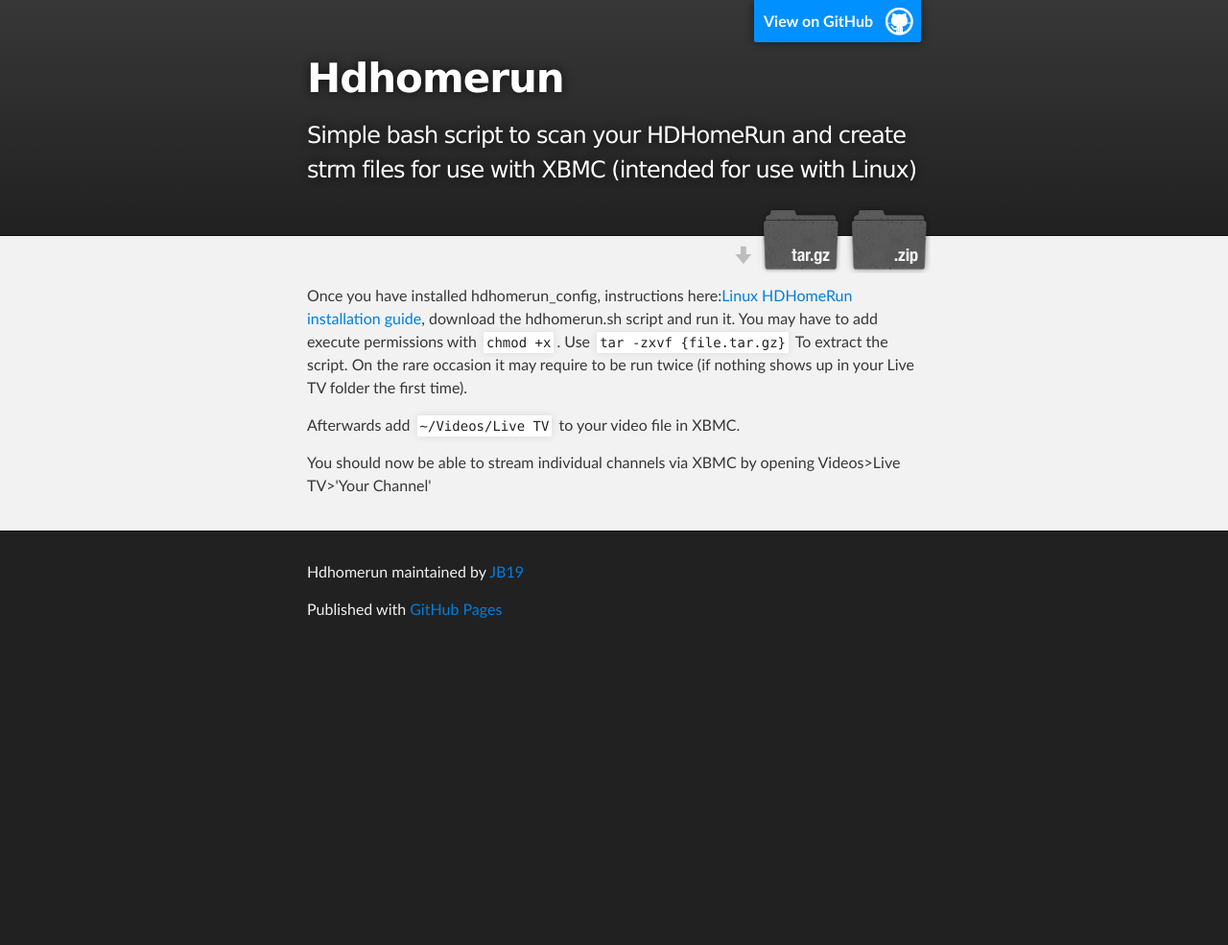
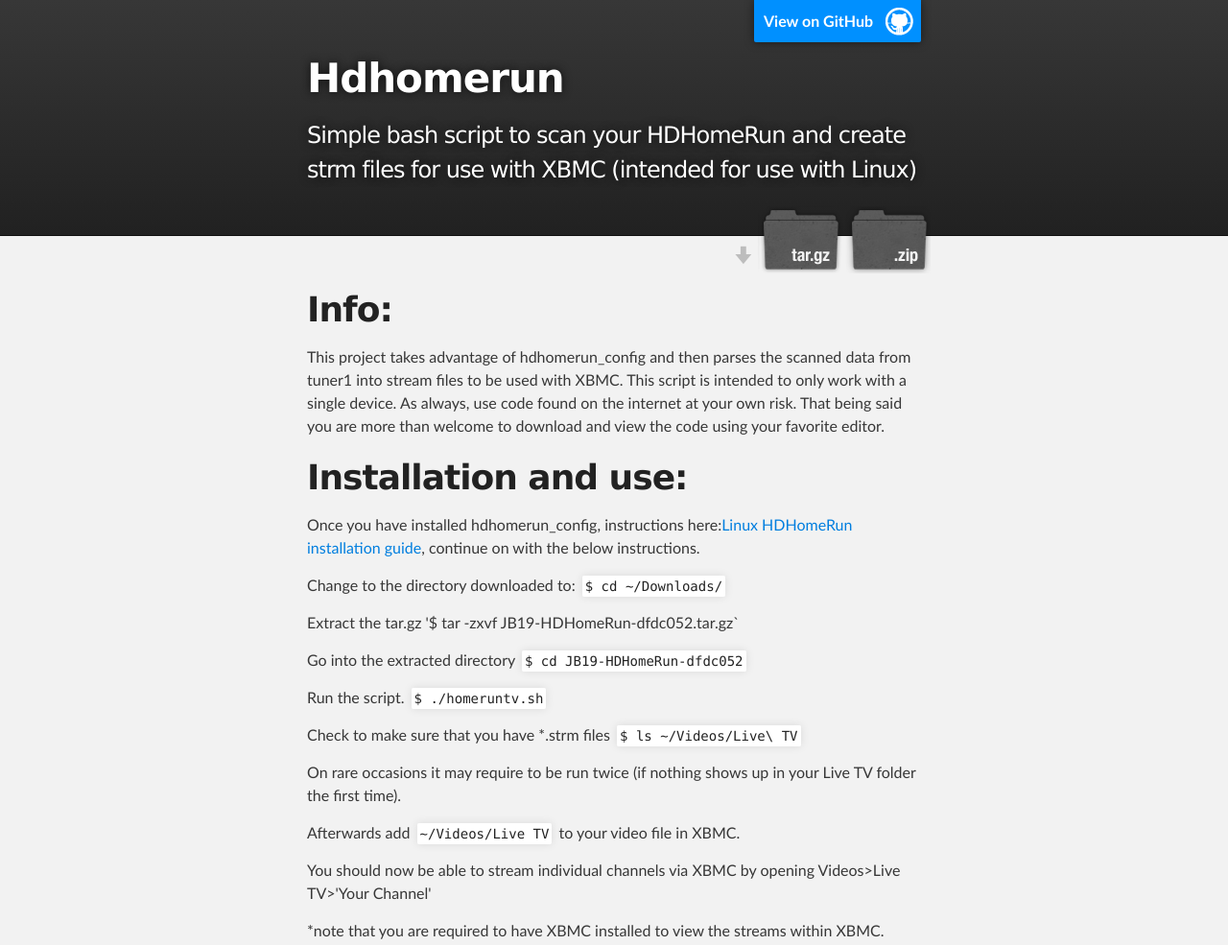
Before and after one commit to JoshBulger/HDHomeRun, a plain HTML site: page index.html in a window 1280 px wide. Shown: the top 985 px of the page at 96% size. Before the commit the page ends 800 px from the top, so only its background shows below. Drawn offline with Linux system fonts and the light colour scheme.

```diff
--- a/index.html
+++ b/index.html
@@ -31,12 +31,36 @@
     <!-- MAIN CONTENT -->
     <div id="main_content_wrap" class="outer">
       <section id="main_content" class="inner">
-        <p>Once you have installed hdhomerun_config, instructions here:<a href="http://www.silicondust.com/support/hdhomerun/downloads/linux/">Linux HDHomeRun installation guide</a>, download the hdhomerun.sh script and run it.  You may have to add execute permissions with <code>chmod +x</code>.  Use <code>tar -zxvf {file.tar.gz}</code> To extract the script.
-On the rare occasion it may require to be run twice (if nothing shows up in your Live TV folder the first time).</p>
+        <h1>Info:</h1>
+
+<p>This project takes advantage of hdhomerun_config and then parses the scanned data from tuner1 into stream files to be used with XBMC.  This script is intended to only work with a single device.  As always, use code found on the internet at your own risk.  That being said you are more than welcome to download and view the code using your favorite editor.</p>
+
+<h1>Installation and use:</h1>
+
+<p>Once you have installed hdhomerun_config, instructions here:<a href="http://www.silicondust.com/support/hdhomerun/downloads/linux/">Linux HDHomeRun installation guide</a>, continue on with the below instructions.</p>
+
+<p>Change to the directory downloaded to:
+ <code>$ cd ~/Downloads/</code></p>
+
+<p>Extract the tar.gz
+ '$ tar -zxvf JB19-HDHomeRun-dfdc052.tar.gz`</p>
+
+<p>Go into the extracted directory
+ <code>$ cd JB19-HDHomeRun-dfdc052</code></p>
+
+<p>Run the script.
+ <code>$ ./homeruntv.sh</code></p>
+
+<p>Check to make sure that you have *.strm files
+ <code>$ ls ~/Videos/Live\ TV</code></p>
+
+<p>On rare occasions it may require to be run twice (if nothing shows up in your Live TV folder the first time).</p>
 
 <p>Afterwards add <code>~/Videos/Live TV</code> to your video file in XBMC.</p>
 
 <p>You should now be able to stream individual channels via XBMC by opening Videos&gt;Live TV&gt;'Your Channel'</p>
+
+<p>*note that you are required to have XBMC installed to view the streams within XBMC.</p>
       </section>
     </div>
 
```
Also changed, not shown: params.json (+1 -1 lines).
